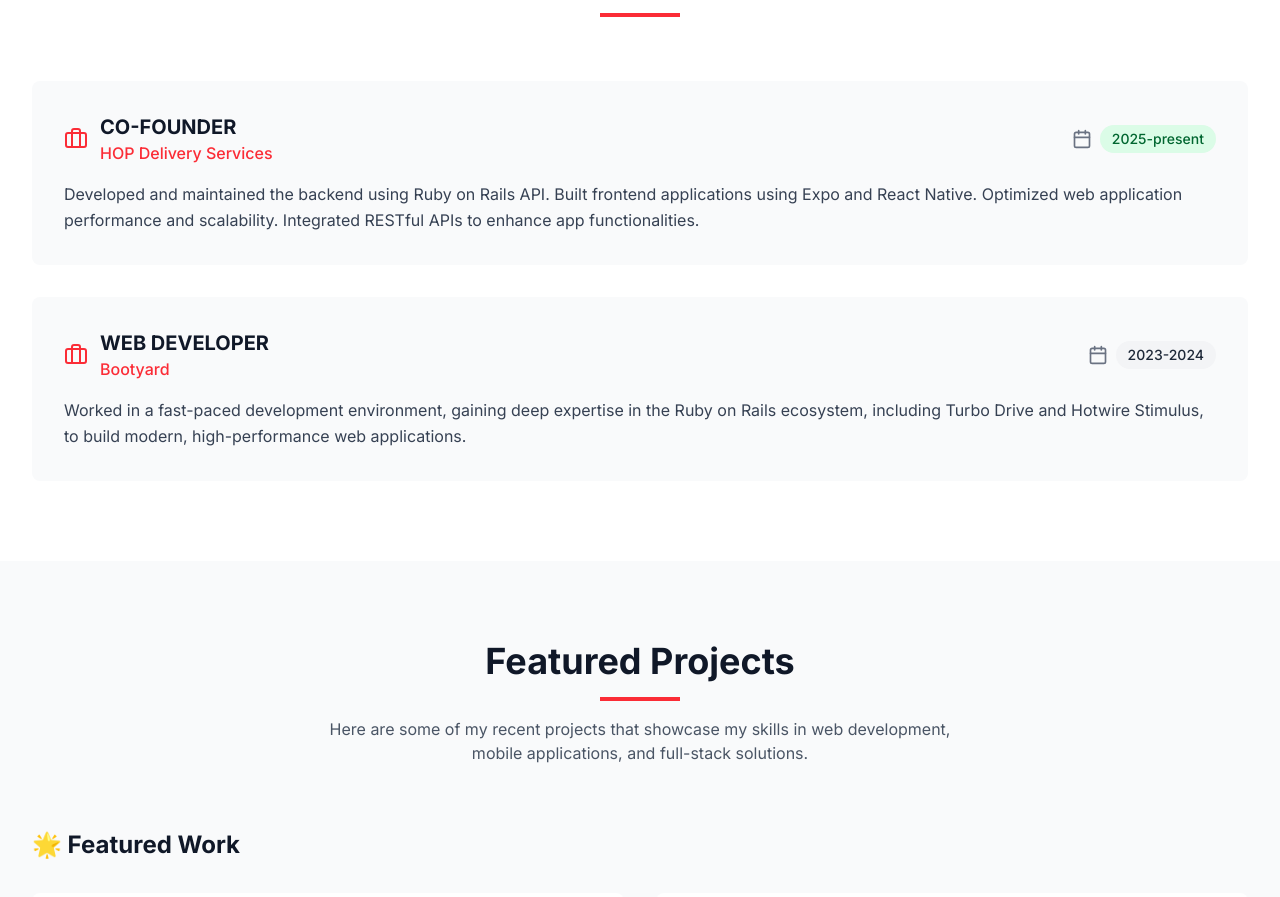
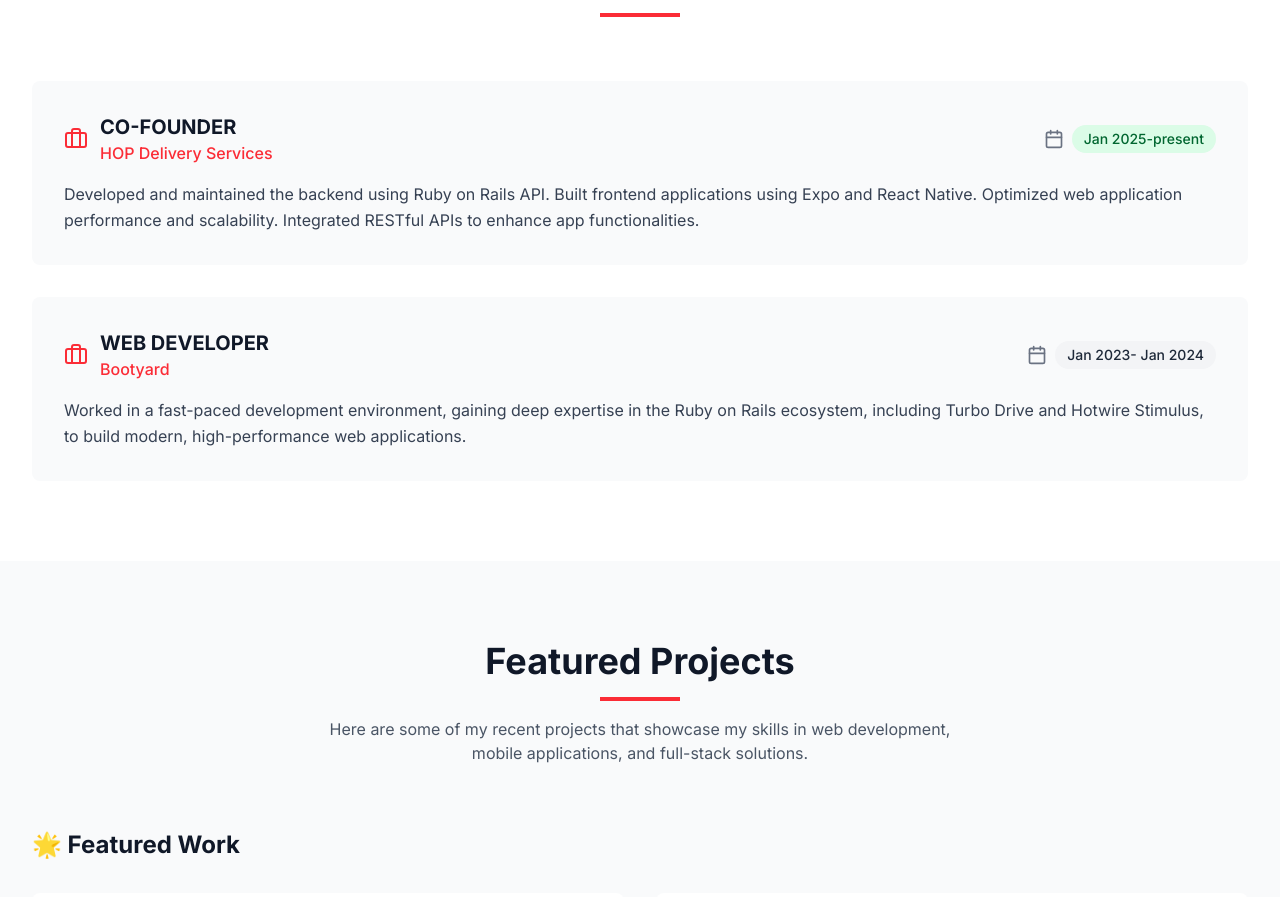
Before and after one commit to KiyoScript/portfolio, a Next.js app: page / in a window 1280 px wide. Shown: the part 2227-3124 px from the top of the page. Built offline with nearby package versions, Linux system fonts and the light colour scheme.

Commit message:
updated experience component

```diff
--- a/src/components/Experience.tsx
+++ b/src/components/Experience.tsx
@@ -5,7 +5,7 @@ export default function Experience() {
     {
       title: "CO-FOUNDER",
       company: "HOP Delivery Services",
-      period: "2025-present",
+      period: "Jan 2025-present",
       description:
         "Developed and maintained the backend using Ruby on Rails API. Built frontend applications using Expo and React Native. Optimized web application performance and scalability. Integrated RESTful APIs to enhance app functionalities.",
       current: true,
@@ -13,7 +13,7 @@ export default function Experience() {
     {
       title: "WEB DEVELOPER",
       company: "Bootyard",
-      period: "2023-2024",
+      period: "Jan 2023- Jan 2024",
       description:
         "Worked in a fast-paced development environment, gaining deep expertise in the Ruby on Rails ecosystem, including Turbo Drive and Hotwire Stimulus, to build modern, high-performance web applications.",
       current: false,
```
